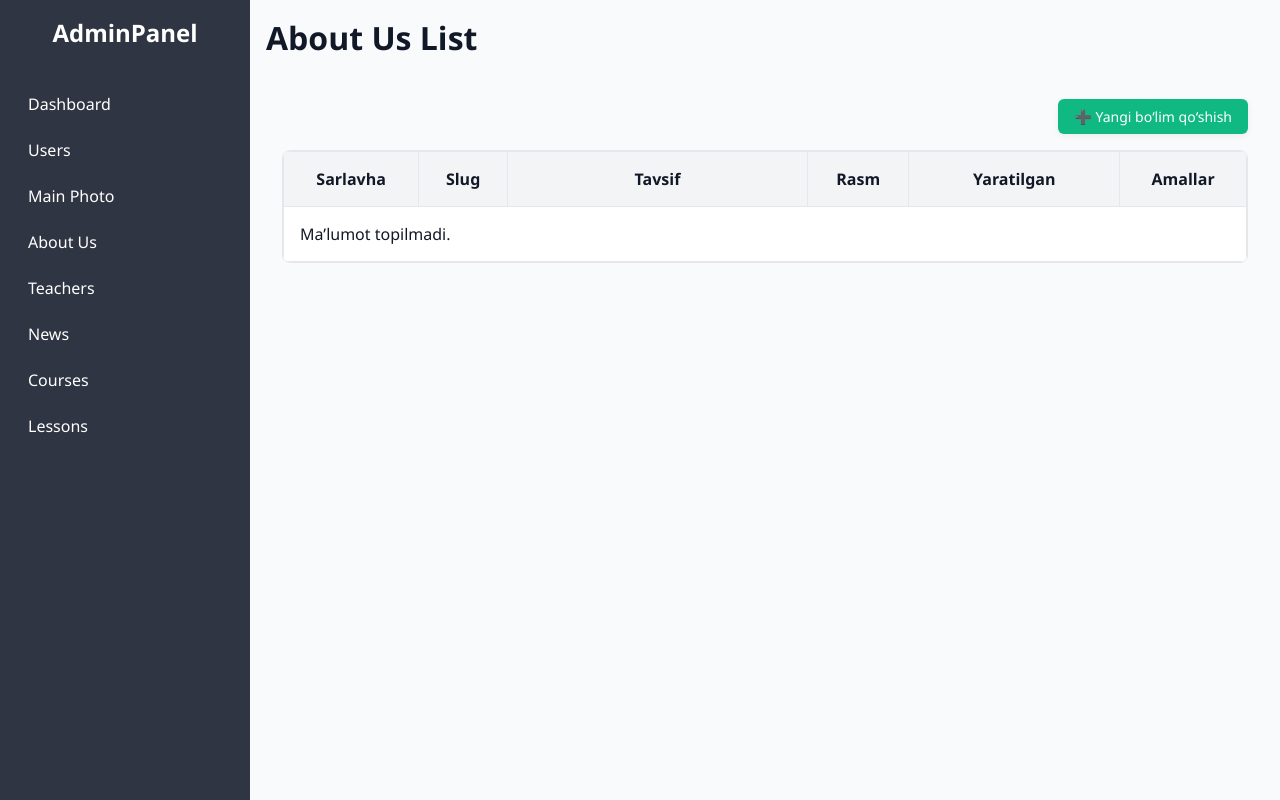
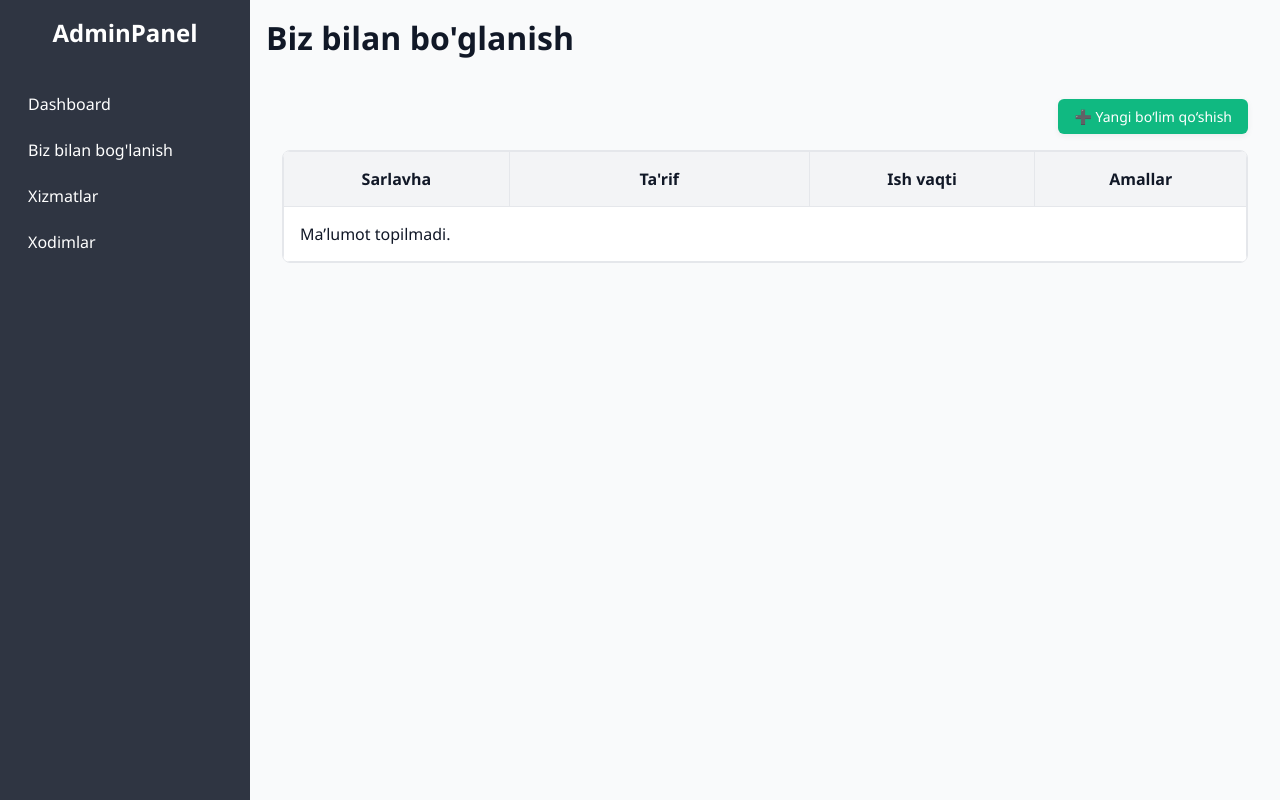
Before and after one commit to xusniddinovk1/medical_center, a Django app: page /dashboard/contact/ in a window 1280 px wide. Run offline with Django 5.2, Linux system fonts and the light colour scheme; the visitor is signed in with stand-in values (Sample User, id 1); data that the repository does not hold is empty.

Commit message:
initial commit

```diff
--- a/dashboard/views/contact.py
+++ b/dashboard/views/contact.py
@@ -28,8 +28,8 @@ def create_contact(request):
 
 
 @login_required_decorator
-def edit_contact(request, pk):
-    model = Contact.objects.get(pk=pk)
+def edit_contact(request, id):
+    model = Contact.objects.get(pk=id)
     form = ContactForm(request.POST or None, instance=model)
     if request.POST and form.is_valid():
         form.save()
@@ -38,11 +38,11 @@ def edit_contact(request, pk):
         'model': model,
         'form': form
     }
-    return render(request, 'dashboard/contact/orm.html', ctx)
+    return render(request, 'dashboard/contact/form.html', ctx)
 
 
 @login_required_decorator
-def delete_contact(request, pk):
-    model = Contact.objects.get(pk=pk)
+def delete_contact(request, id):
+    model = Contact.objects.get(pk=id)
     model.delete()
     return redirect('contact_list')
--- a/templates/dashboard/base.html
+++ b/templates/dashboard/base.html
@@ -21,13 +21,9 @@
         <h2 class="logo">AdminPanel</h2>
         <nav class="nav">
             <a href="{% url 'home_page' %}" class="nav-link">Dashboard</a>
-            <a href="{% url 'user_list' %}" class="nav-link">Users</a>
-            <a href="{% url 'photo_list' %}" class="nav-link">Main Photo</a>
-            <a href="{% url 'about_us_list' %}" class="nav-link">About Us</a>
-            <a href="{% url 'teachers_list' %}" class="nav-link">Teachers</a>
-            <a href="{% url 'news_list' %}" class="nav-link">News</a>
-            <a href="{% url 'courses_list' %}" class="nav-link">Courses</a>
-            <a href="{% url 'lessons_list' %}" class="nav-link">Lessons</a>
+            <a href="{% url 'contact_list' %}" class="nav-link">Biz bilan bog'lanish</a>
+            <a href="{% url 'service_list' %}" class="nav-link">Xizmatlar</a>
+            <a href="{% url 'employee_list' %}" class="nav-link">Xodimlar</a>
         </nav>
     </aside>
 
--- a/templates/dashboard/contact/list.html
+++ b/templates/dashboard/contact/list.html
@@ -1,44 +1,34 @@
 {% extends 'dashboard/base.html' %}
 {% load humanize %}
 
-{% block title %}About Us List{% endblock %}
-{% block page_header %}About Us List{% endblock %}
+{% block title %}Biz bilan bo'glanish{% endblock %}
+{% block page_header %}Biz bilan bo'glanish{% endblock %}
 
 {% block content %}
 <div class="container center-content">
     <div style="text-align: right; margin-bottom: 1rem;">
-        <a href="{% url 'about_us_create' %}" class="btn btn-success">➕ Yangi bo‘lim qo‘shish</a>
+        <a href="{% url 'create_contact' %}" class="btn btn-success">➕ Yangi bo‘lim qo‘shish</a>
     </div>
     <div class="table-wrapper">
         <table class="table">
             <thead>
             <tr>
                 <th class="title">Sarlavha</th>
-                <th class="slug">Slug</th>
-                <th class="description">Tavsif</th>
-                <th class="image">Rasm</th>
-                <th class="created">Yaratilgan</th>
+                <th class="description">Ta'rif</th>
+                <th class="work_time">Ish vaqti</th>
                 <th class="actions">Amallar</th>
             </tr>
             </thead>
             <tbody>
-            {% for txt in text %}
+            {% for txt in contact %}
             <tr>
                 <td class="title">{{ txt.title }}</td>
-                <td class="slug">{{ txt.slug }}</td>
                 <td class="description">{{ txt.description|truncatechars:60 }}</td>
-                <td class="image">
-                    {% if txt.image %}
-                    <img src="{{ txt.image.url }}" alt="Rasm"/>
-                    {% else %}
-                    Yo‘q
-                    {% endif %}
-                </td>
-                <td class="created">{{ txt.created_at|date:"Y-m-d H:i" }}</td>
+                <td class="work_time">{{ txt.work_time }}</td>
 
                 <td class="actions">
-                    <a href="{% url 'about_us_edit' txt.slug %}" class="btn btn-warning btn-sm">✏️</a>
-                    <a href="{% url 'about_us_delete' txt.slug %}" class="btn btn-danger btn-sm">🗑️</a>
+                    <a href="{% url 'edit_contact' txt.id %}" class="btn btn-warning btn-sm">✏️</a>
+                    <a href="{% url 'delete_contact' txt.id %}" class="btn btn-danger btn-sm">🗑️</a>
                 </td>
             </tr>
             {% empty %}
```
Also changed, not shown: templates/dashboard/contact/form.html (+4 -4 lines).
